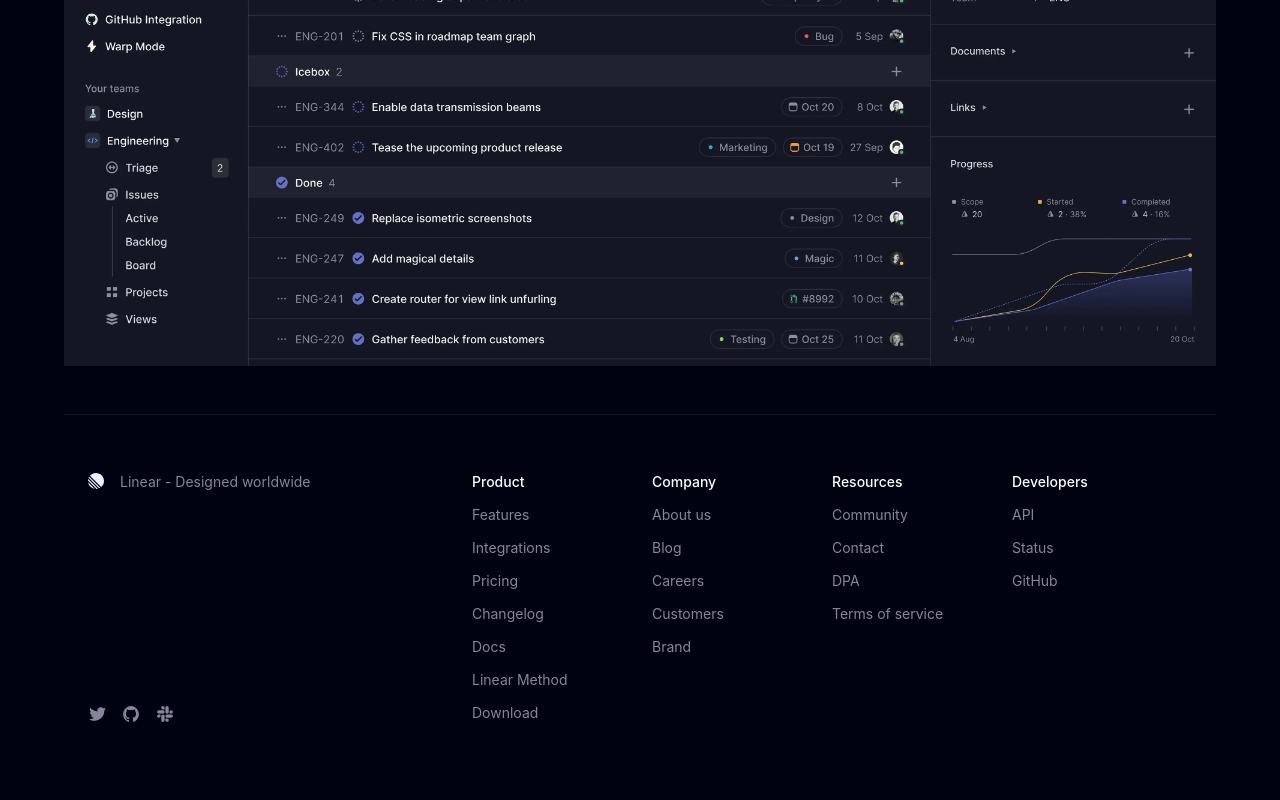
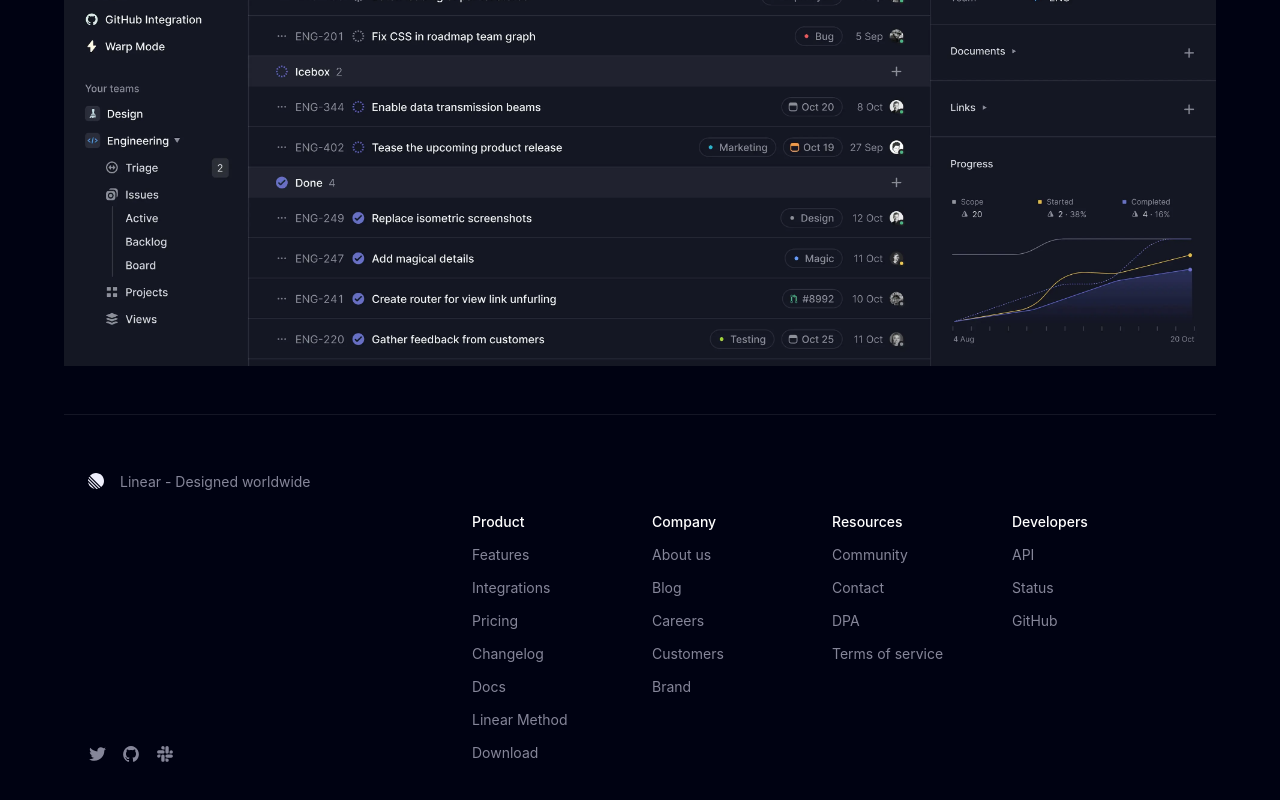
Before and after one commit to prakaasnike/nextjs-linear-web-clone, a Next.js app: page / in a window 1280 px wide. Shown: the part 648-1448 px from the top of the page. Before the commit the page ends 1427 px from the top, so only its background shows below. Built offline with nearby package versions, Linux system fonts and the light colour scheme.

Commit message:
header navigation footer update scroll navigation lock

```diff
--- a/src/components/Footer.tsx
+++ b/src/components/Footer.tsx
@@ -9,9 +9,9 @@
 export const Footer = () => {
     return (
         <footer className="mt-12 border-t border-white-200 py-[5.6rem] text-sm">
-            <Container className="flex justify-between">
+            <Container className="flex flex-col justify-between lg:flex-row">
                 <div>
-                    <div className="flex flex-col h-full">
+                    <div className="flex flex-row justify-between h-full lg:flex-col">
                         <div className="flex items-center text-gray-100">
                             <Logo className="w-4 h-4 mr-4" /> Linear - Designed worldwide
                         </div>
@@ -22,14 +22,14 @@
                         </div>
                     </div>
                 </div>
-                <div className="flex">
+                <div className="flex flex-wrap">
                     {FooterLinks.map((column) => (
-                        <div key={column.title} className="min-w-[18rem]">
+                        <div key={column.title} className="mt-10 min-w[50%] lg:mt:0 lg:min-w-[18rem]">
                             <h3 className="mb-3 font-medium">{column.title}</h3>
                             <ul>
                                 {column.links.map((link) => (
                                     <li key={link.label} className="[&_a]:last:mb-0">
-                                        <Link href={link.href} className="block mb-3 text-gray-100">
+                                        <Link href={link.href} className="block mb-3 text-gray-100 transition-colors hover:text-white-100">
                                             {link.label}
                                         </Link>
                                     </li>
--- a/src/components/Header.tsx
+++ b/src/components/Header.tsx
@@ -6,10 +6,29 @@
 import { NavLinks } from '@lib/data';
 import clsx from 'clsx';
 import Link from 'next/link';
-import { useState } from 'react';
+import { useState, useEffect } from 'react';
+
 
 export const Header = () => {
     const [isOpen, setIsOpen] = useState(false);
+
+    useEffect(() => {
+        const html = document.querySelector('html');
+        if (html) html.classList.toggle('overflow-hidden', isOpen);
+    }, [isOpen]);
+
+    useEffect(() => {
+        const handleResize = () => setIsOpen(false);
+
+        window.addEventListener('orientationchange', handleResize);
+        window.addEventListener('resize', () => handleResize);
+
+        return () => {
+            window.removeEventListener('orientationchange', handleResize);
+            window.removeEventListener('resize', handleResize);
+        };
+    }, [setIsOpen]);
+
 
     const handleToggle = () => setIsOpen(!isOpen);
 
@@ -26,8 +45,8 @@
                     )}
                 >
                     <nav className={clsx(
-                        'fixed  top-nav-height left-0 h-[calc(100vh-var(--nav-height))] w-full overflow-auto bg-black transition-opacity duration-500 md:relative md:top-0 md:block md:h-auto md:w-auto md:bg-transparent md:opacity-100  ',
-                        isOpen ? 'opacity-100' : 'opacity-0'
+                        'fixed  top-nav-height left-0 h-[calc(100vh_-_var(--nav-height))] md:translate-x-0 md:transition-none w-full overflow-auto bg-black transition-opacity duration-500 md:relative md:top-0 md:block md:h-auto md:w-auto md:bg-transparent md:opacity-100  ',
+                        isOpen ? 'translate-x-0 opacity-100' : 'translate-x-[-100vw] opacity-0'
                     )}
                     >
                         <ul className="flex flex-col h-full ease-in md:flex-row md:items-center">
@@ -42,7 +61,7 @@
                                     <Link
                                         href={link.href}
                                         className={clsx(
-                                            'flex h-nav-height w-full -pt-4 items-center text-md transition-[colors,transform] duration-300 hover:text-gray-100 md:translate-y-0 md:text-sm ',
+                                            'flex h-nav-height w-full -pt-4 items-center text-md transition-[color,transform] duration-300 hover:text-gray-100 md:translate-y-0 md:text-sm md:transition-colors ',
                                             isOpen && 'translate-y-0'
                                         )}
                                     >
--- a/src/lib/data.ts
+++ b/src/lib/data.ts
@@ -3,7 +3,7 @@
     titleBottom: 'to build products',
     subtitleTop: 'Meet the new standard for modern software development.',
     subtitleBottom: 'Streamline issues, sprints, and product roadmaps.',
-};
+}
 
 export const FooterLinks = [
     {
```
Also changed, not shown: 1 other file (tests, documents, lock files or other folders).
